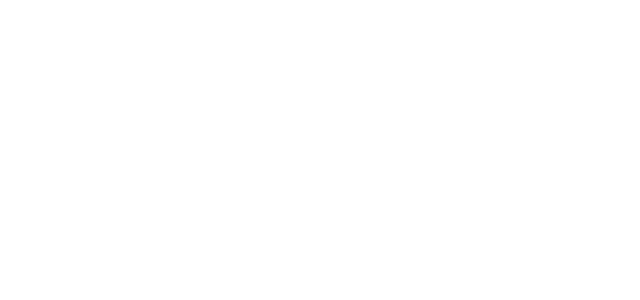
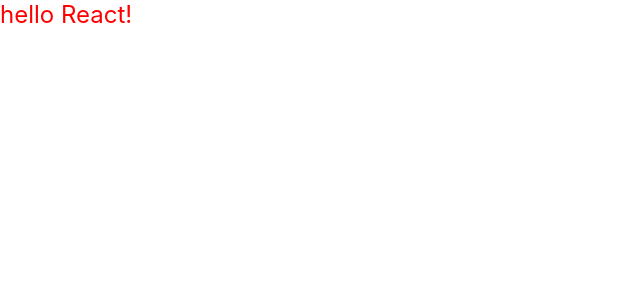
Before and after one commit to seolmiiin/learn-react, a React (Create React App) app: page / in a window 1280 px wide. Shown: the top 300 px of the page, without its empty margins (0-640 px from the left). Built offline with nearby package versions, Linux system fonts and the light colour scheme.

Commit message:
jsx_Using javascript values inside JSX

```diff
--- a/src/App.js
+++ b/src/App.js
@@ -1,11 +1,8 @@
-import logo from './logo.svg';
-import './App.css';
+import Hello from './hello';
 
 function App() {
   return (
-    <div className="App">
-        <hello />
-    </div>
+    <Hello />
   );
 }
 
--- a/src/hello.js
+++ b/src/hello.js
@@ -1,9 +1,16 @@
 import React from 'react';
 
-//hello 컴포넌트 만들기
+// jsx내부에서 자바스크립트 값사용하는 방법 : 중괄호로 감싸주면 된다.
 function Hello(){
+  const name = 'React'
+  const style = {
+    color : 'red',
+    fontSize : 24
+  }
   return(
-    <div>hello world!</div>
+    <>
+    <div style={style}>hello {name}!</div>
+    </>
   );
 }
 
```
